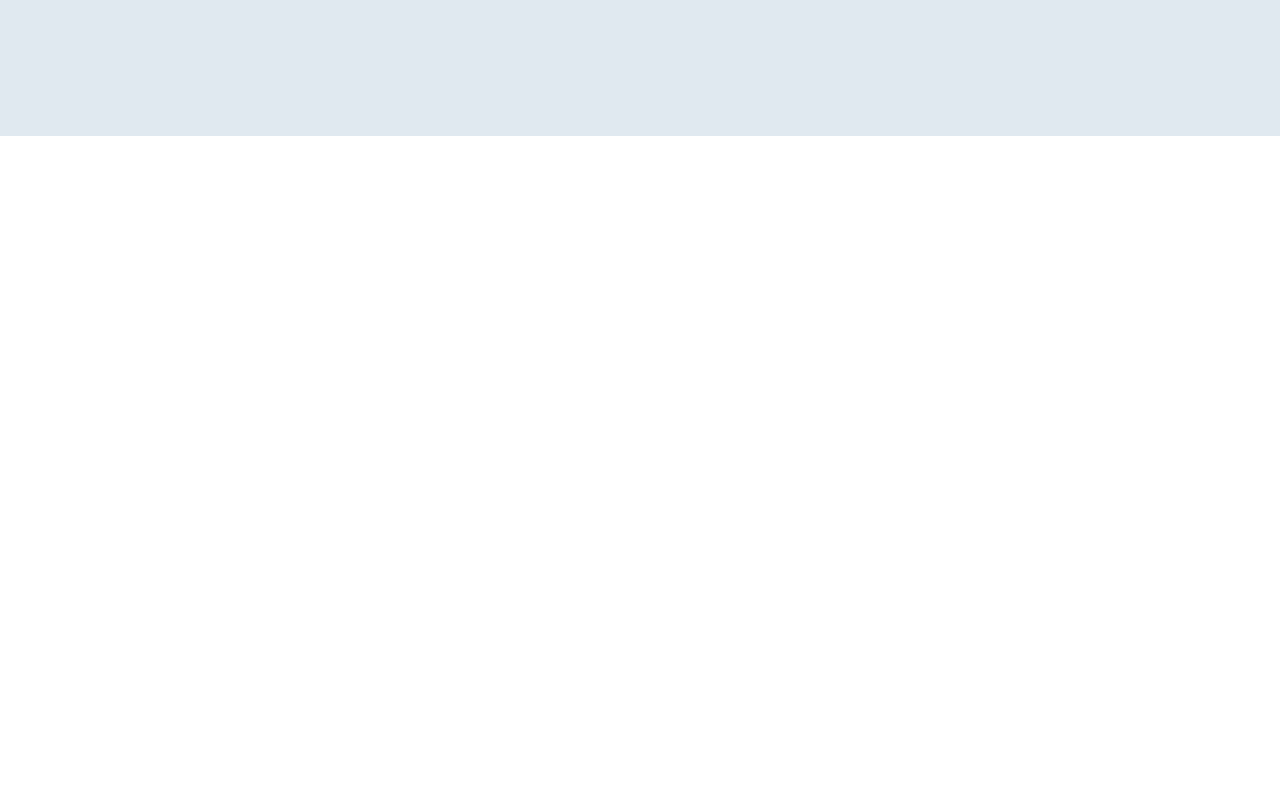
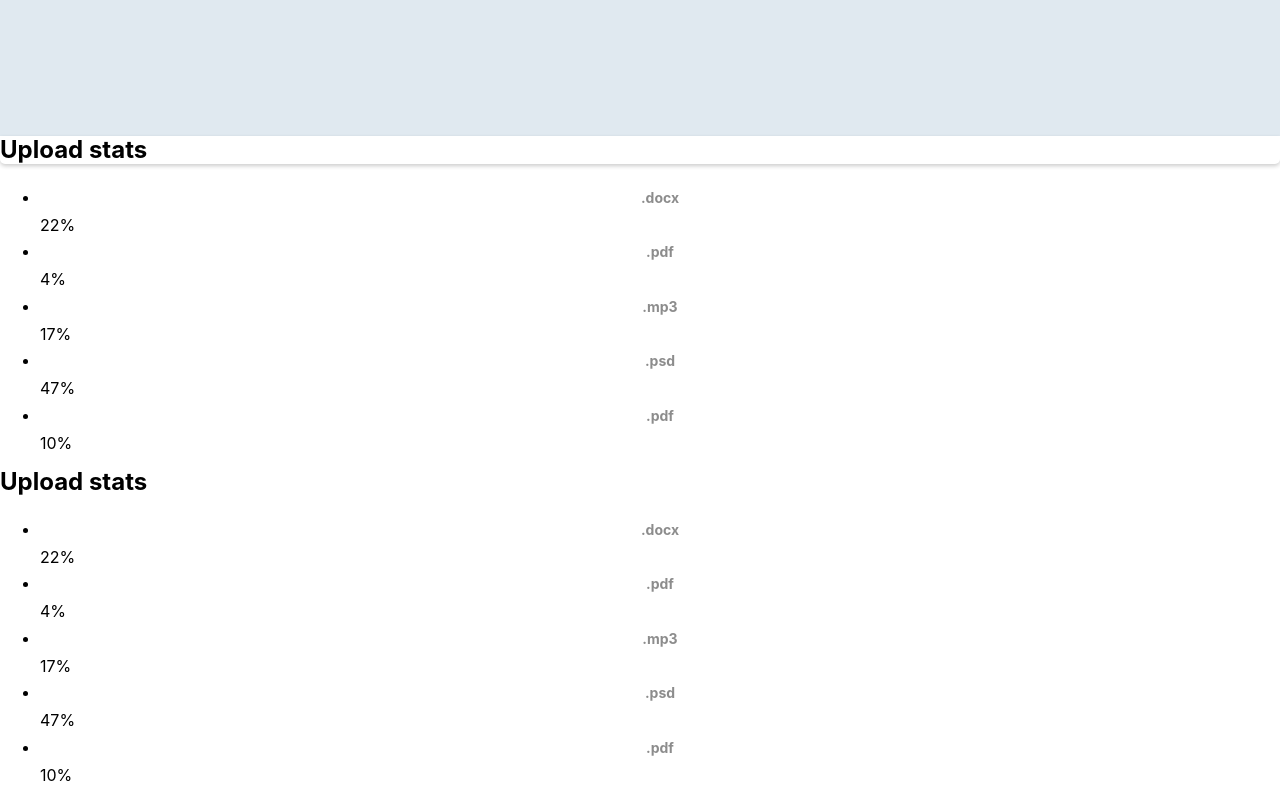
Before and after one commit to AndriiDorohov/goit-react-hw-01-components, a React (Create React App) app: page / in a window 1280 px wide. Shown: the part 664-1464 px from the top of the page. Before the commit the page ends 800 px from the top, so only its background shows below. Built offline with nearby package versions, Linux system fonts and the light colour scheme.

Commit message:
add new modul

```diff
--- a/src/components/App.js
+++ b/src/components/App.js
@@ -1,14 +1,23 @@
+import React from 'react';
 import Profile from './Profile/Profile';
-import user from '../data/user.json'
+import Statistics from './Statistics/Statistics';
+import user from '../data/user.json';
+import data from '../data/data.json';
 import { GlobalStyle } from './GlobalStyle';
 
-export default function App () {
+export default function App() {
     return (
+    <>
+      <GlobalStyle />
       <Profile
         username={user.username}
         tag={user.tag}
         location={user.location}
         avatar={user.avatar}
-          stats={user.stats} />
+        stats={user.stats}
+      />
+      <Statistics title="Upload stats" stats={data} />
+      <Statistics stats={data} />
+    </>
   );
-};
+}
--- a/src/components/Profile/Profile.js
+++ b/src/components/Profile/Profile.js
@@ -3,7 +3,7 @@ import './Profile.css'
 const Profile = ({ avatar, username, tag, location, stats }) => {
 	return (<div className="profile">
   <div className="description">
-    <div class="image-container">
+    <div className="image-container">
 	<img
       src={avatar}
       alt="User avatar"
--- /dev/null
+++ b/src/components/Statistics/Statistics.js
@@ -0,0 +1,21 @@
+import React from 'react';
+import '../Statistics/Statistics.css';
+
+const Statistics = ({ title, stats }) => {
+  return (
+    <section className="statistics">
+      <h2 className={title}>Upload stats</h2>
+
+      <ul className="stat-list">
+        {stats.map((stat) => (
+          <li className="item" key={stat.id}>
+            <span className="label">{stat.label}</span>
+            <span className="percentage">{stat.percentage}%</span>
+          </li>
+        ))}
+      </ul>
+    </section>
+  );
+};
+
+export default Statistics;
```
Also changed, not shown: src/components/Statistics/Statistics.css (added). Lines whose indentation alone changed are shown as unchanged.
